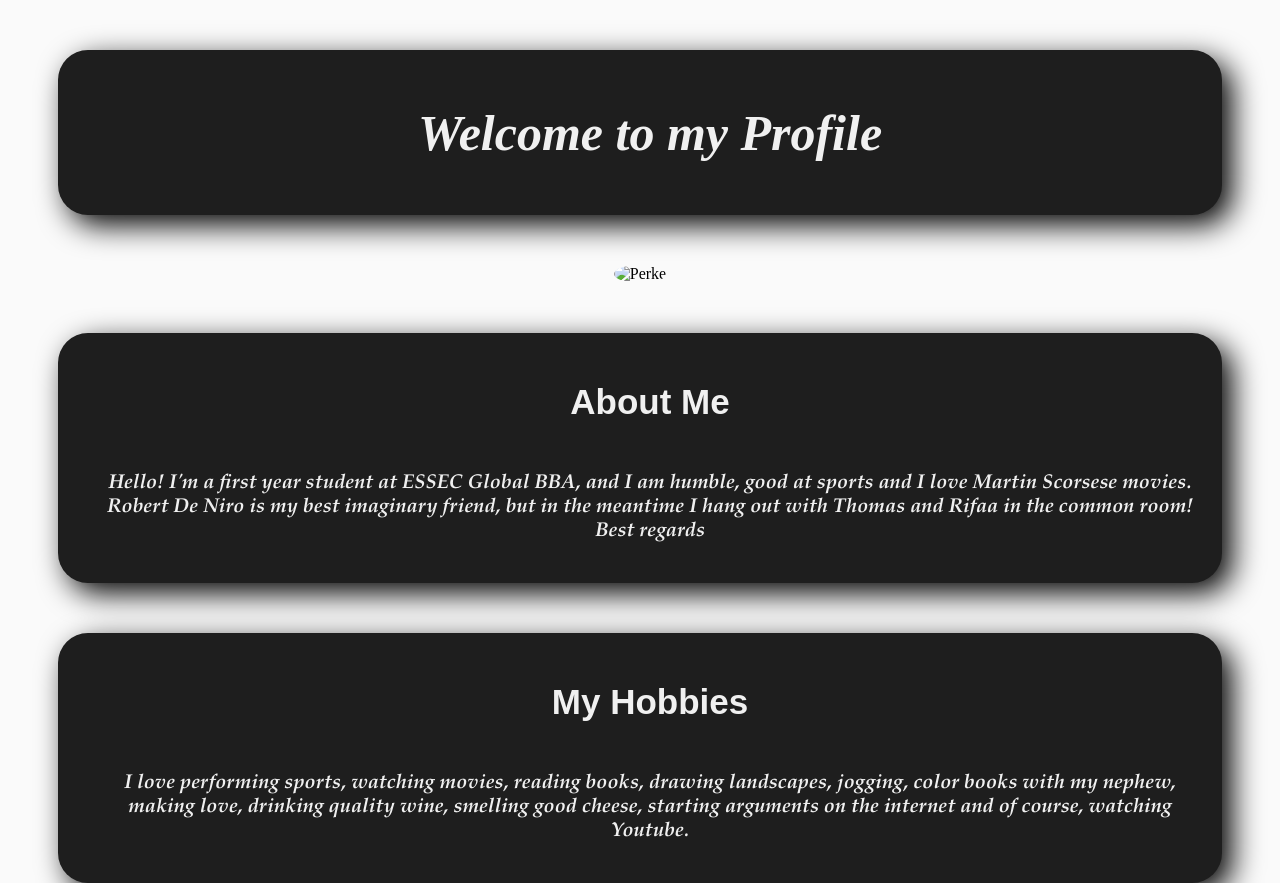
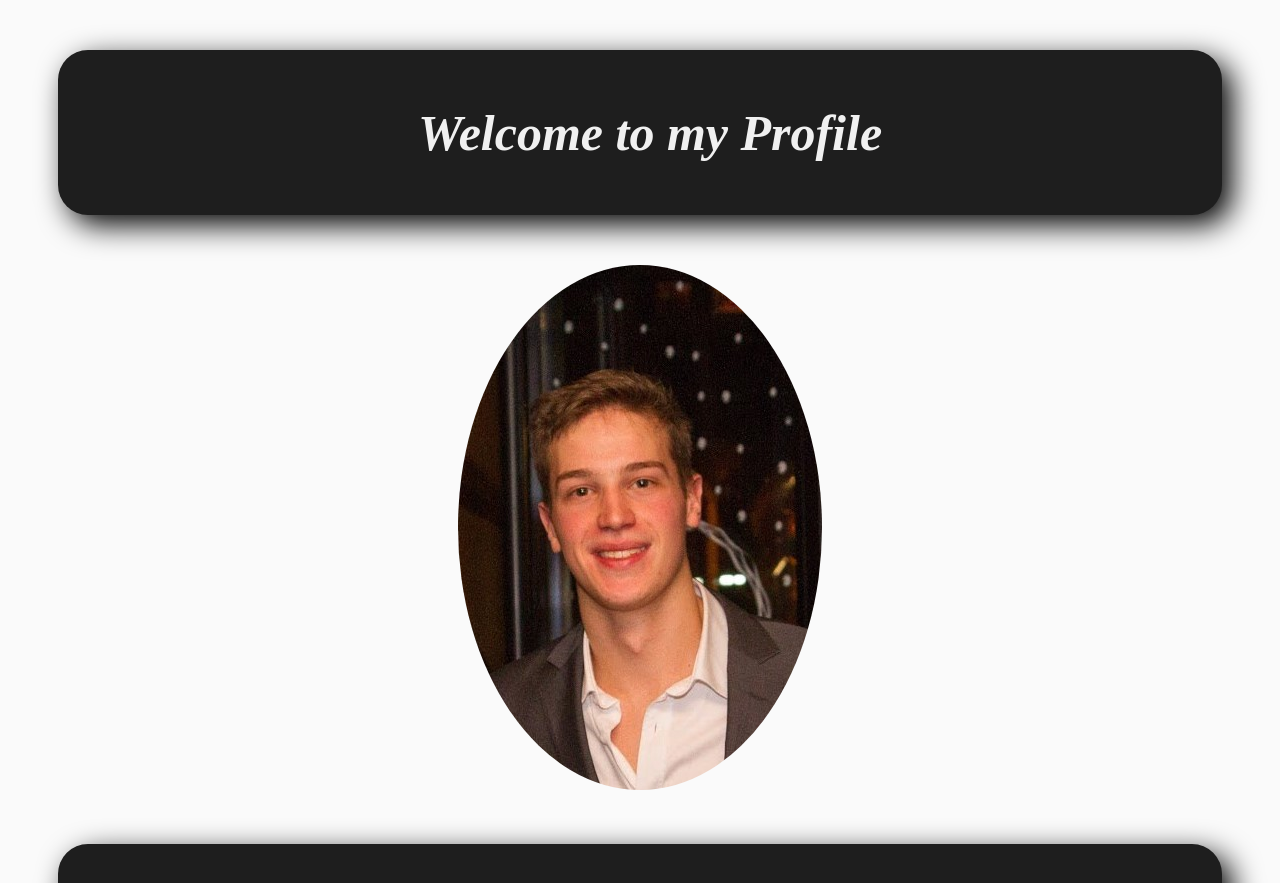
Before and after one commit to perkemafija/my-profilee, a plain HTML site: page index.html in a window 1280 px wide. Shown: the top 883 px of the page. Drawn offline with Linux system fonts and the light colour scheme; files whose address does not match are found by name.

Commit message:
Update index.html

```diff
--- a/index.html
+++ b/index.html
@@ -13,7 +13,7 @@
 			<h1>Welcome to my Profile</h1>
 	</div>
 
-	<img src="images/moja slika.jpeg" alt="Perke" class="img-profile">
+	<img src="moja slika.jpeg" alt="Perke" class="img-profile">
 
 	<div>
 		<div id="About Me" class="Card">
```
